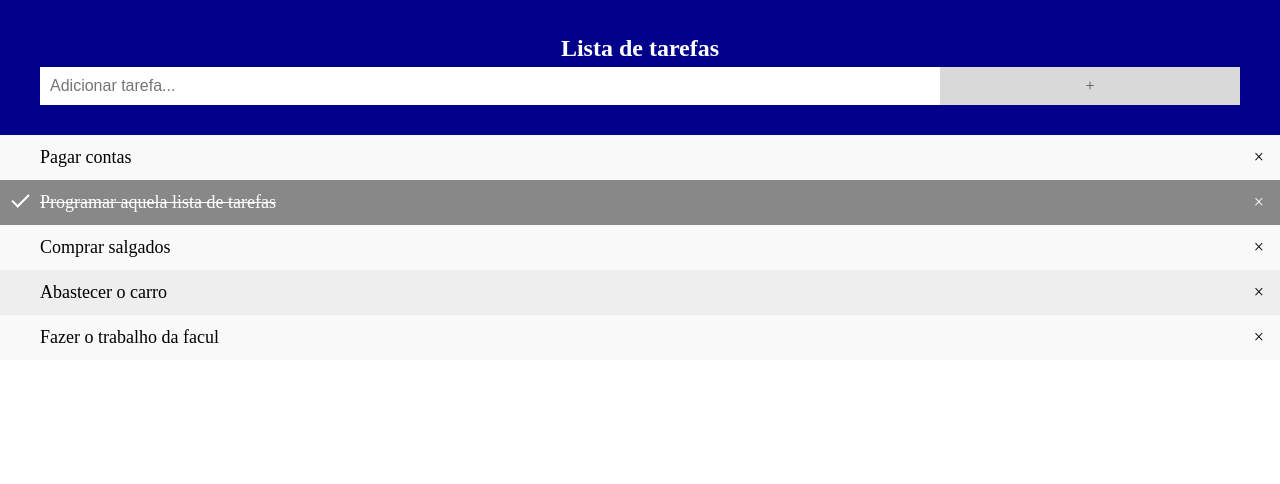
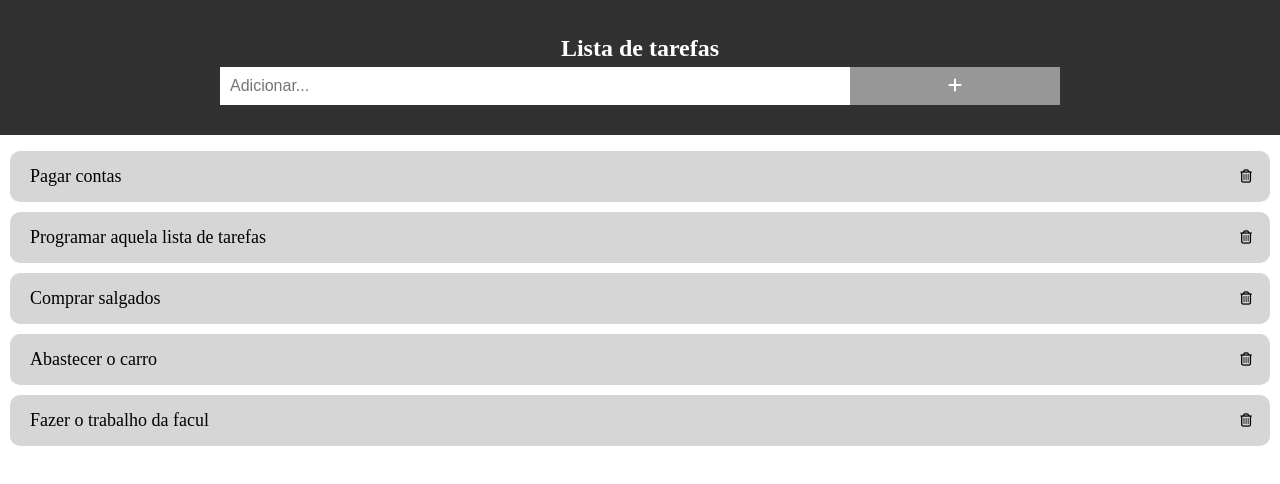
Before and after one commit to wizdoux/tasklist, a plain HTML site: page index.html in a window 1280 px wide. Drawn offline with Linux system fonts and the light colour scheme.

Commit message:
nova aparencia

```diff
--- /dev/null
+++ b/index.css
@@ -0,0 +1,81 @@
+body {
+  margin: 0;
+}
+
+* {
+  box-sizing: border-box;
+}
+
+ul {
+  padding: 0;
+}
+
+ul li {
+  border-radius: 10px;
+  margin: 10px;
+  cursor: pointer;
+  position: relative;
+  padding: 15px 20px;
+  background: #d6d6d6;
+  font-size: 18px;
+
+  -webkit-user-select: none;
+  -moz-user-select: none;
+  -ms-user-select: none;
+  user-select: none;
+}
+
+.close {
+  position: absolute;
+  right: 0;
+  top: 0;
+  padding: 18px;
+  border: none;
+  background: transparent;
+}
+
+.close:hover {
+  background-color: #f44336;
+  color: white;
+  height: 100%;
+}
+
+.header {
+  background-color: rgb(49, 49, 49);
+  padding: 30px 40px;
+  color: white;
+  text-align: center;
+  display: flex;
+  flex-direction: column;
+  align-items: center;
+}
+
+h2 {
+  margin: 5px;
+}
+
+.addField {
+  width: 70%;
+}
+
+input {
+  border: none;
+  width: 75%;
+  padding: 10px;
+  float: left;
+  font-size: 16px;
+}
+
+.addBtn {
+  padding: 10px;
+  width: 25%;
+  float: left;
+  cursor: pointer;
+
+  background: #979797;
+  color: white;
+}
+
+.addBtn:hover {
+  background-color: #29c6b6;
+}
--- a/index.html
+++ b/index.html
@@ -1,203 +1,26 @@
 <!DOCTYPE html>
-<html>
   <head>
     <meta name="viewport" content="width=device-width, initial-scale=1">
-<style>
-body {
-  margin: 0;
-  min-width: 250px;
-}
+    <link rel="stylesheet" href="index.css">
+    <link rel="stylesheet" href="https://cdnjs.cloudflare.com/ajax/libs/font-awesome/6.4.0/css/all.min.css"
+      integrity="sha512-iecdLmaskl7CVkqkXNQ/ZH/XLlvWZOJyj7Yy7tcenmpD1ypASozpmT/E0iPtmFIB46ZmdtAc9eNBvH0H/ZpiBw=="
+      crossorigin="anonymous" referrerpolicy="no-referrer" />
+  </head>
 
-/* Incluir o preenchimento e a borda na largura e altura totais de um elemento */
-* {
-  box-sizing: border-box;
-}
-
-/* Remover margens e preenchimento da lista */
-ul {
-  margin: 0;
-  padding: 0;
-}
-
-/* Estilize os itens da lista */
-ul li {
-  cursor: pointer;
-  position: relative;
-  padding: 12px 8px 12px 40px;
-  list-style-type: none;
-  background: #eee;
-  font-size: 18px;
-  transition: 0.2s;
-
-  /* Tornar os itens da lista não selecionáveis */
-  -webkit-user-select: none;
-  -moz-user-select: none;
-  -ms-user-select: none;
-  user-select: none;
-}
-
-/* Defina todos os itens da lista ímpar para uma cor diferente (listras de zebra) */
-ul li:nth-child(odd) {
-  background: #f9f9f9;
-}
-
-/* Cor de fundo mais escura ao passar o mouse */
-ul li:hover {
-  background: #ddd;
-}
-
-/* Quando clicado, adicione uma cor de fundo e risque o texto */
-ul li.checked {
-  background: #888;
-  color: #fff;
-  text-decoration: line-through;
-}
-
-/* Adicione uma marca de "verificado" quando clicado */
-ul li.checked::before {
-  content: '';
-  position: absolute;
-  border-color: #fff;
-  border-style: solid;
-  border-width: 0 2px 2px 0;
-  top: 10px;
-  left: 16px;
-  transform: rotate(45deg);
-  height: 15px;
-  width: 7px;
-}
-
-/* Estilize o botão Fechar */
-.close {
-  position: absolute;
-  right: 0;
-  top: 0;
-  padding: 12px 16px 12px 16px;
-}
-
-.close:hover {
-  background-color: #f44336;
-  color: white;
-}
-
-/* Estilize o cabeçalho */
-.header {
-  background-color: darkblue;
-  padding: 30px 40px;
-  color: white;
-  text-align: center;
-}
-
-/* Limpar floats após o cabeçalho */
-.header:after {
-  content: "";
-  display: table;
-  clear: both;
-}
-
-/* Estilize a entrada */
-input {
-  margin: 0;
-  border: none;
-  border-radius: 0;
-  width: 75%;
-  padding: 10px;
-  float: left;
-  font-size: 16px;
-}
-
-/* Estilize o botão "Adicionar" */
-.addBtn {
-  padding: 10px;
-  width: 25%;
-  background: #d9d9d9;
-  color: #555;
-  float: left;
-  text-align: center;
-  font-size: 16px;
-  cursor: pointer;
-  transition: 0.3s;
-  border-radius: 0;
-}
-
-.addBtn:hover {
-  background-color: #bbb;
-}
-</style>
-</head>
   <body>
-
-<div id="myDIV" class="header">
-  <h2 style="margin:5px">Lista de tarefas</h2>
-  <input type="text" id="myInput" placeholder="Adicionar tarefa...">
-  <span onclick="newElement()" class="addBtn">+</span>
+    <div class="header">
+      <h2>Lista de tarefas</h2>
+      <div class="addField">
+        <input id="myInput" placeholder="Adicionar...">
+        <span onclick="adicionar()" class="addBtn">
+          <i class="fa-solid fa-plus"></i>
+        </span>
       </div>
-
+    </div>
+    <div>
       <ul id="myUL">
-  <li>Pagar contas</li>
-  <li class="checked">Programar aquela lista de tarefas</li>
-  <li>Comprar salgados</li>
-  <li>Abastecer o carro</li>
-  <li>Fazer o trabalho da facul</li>
       </ul>
-
-<script>
-// Crie um botão "fechar" e anexe-o a cada item da lista
-var myNodelist = document.getElementsByTagName("LI");
-var i;
-for (i = 0; i < myNodelist.length; i++) {
-  var span = document.createElement("SPAN");
-  var txt = document.createTextNode("\u00D7");
-  span.className = "close";
-  span.appendChild(txt);
-  myNodelist[i].appendChild(span);
-}
-
-// Clique em um botão fechar para ocultar o item da lista atual
-var close = document.getElementsByClassName("close");
-var i;
-for (i = 0; i < close.length; i++) {
-  close[i].onclick = function() {
-    var div = this.parentElement;
-    div.style.display = "none";
-  }
-}
-
-// Adicione um símbolo "marcado" ao clicar em um item da lista
-var list = document.querySelector('ul');
-list.addEventListener('click', function(ev) {
-  if (ev.target.tagName === 'LI') {
-    ev.target.classList.toggle('checked');
-  }
-}, false);
-
-// Crie um novo item de lista ao clicar no botão "Adicionar"
-function newElement() {
-  var li = document.createElement("li");
-  var inputValue = document.getElementById("myInput").value;
-  var t = document.createTextNode(inputValue);
-  li.appendChild(t);
-  if (inputValue === '') {
-    alert("Você deve escrever algo !");
-  } else {
-    document.getElementById("myUL").appendChild(li);
-  }
-  document.getElementById("myInput").value = "";
-
-  var span = document.createElement("SPAN");
-  var txt = document.createTextNode("\u00D7");
-  span.className = "close";
-  span.appendChild(txt);
-  li.appendChild(span);
-
-  for (i = 0; i < close.length; i++) {
-    close[i].onclick = function() {
-      var div = this.parentElement;
-      div.style.display = "none";
-    }
-  }
-}
-</script>
-
+    </div>
+    <script src="index.js"></script>
   </body>
 </html>
--- /dev/null
+++ b/index.js
@@ -0,0 +1,45 @@
+const data = [
+  { desc: "Pagar contas" }, { desc: "Programar aquela lista de tarefas" }, { desc: "Comprar salgados" },
+  { desc: "Abastecer o carro" }, { desc: "Fazer o trabalho da facul" }
+];
+
+function carregarLista() {
+  for (var i = 0; i < data.length; i++) {
+    document.querySelector("#myUL").innerHTML +=
+      `
+    <li>
+      ${data[i].desc}
+      <button onclick="remover()" class="close">
+        <i class="fa-regular fa-trash-can"></i>
+      </button>
+    </li>
+    `
+  }
+}
+
+function adicionar() {
+  var inputValue = document.getElementById("myInput").value;
+  if (inputValue != '') {
+    document.querySelector("#myUL").innerHTML +=
+      `
+    <li>
+      ${inputValue}
+      <button onclick="remover()" class="close">
+       <i class="fa-regular fa-trash-can"></i>
+      </button>
+    </li>
+    `
+  }
+}
+
+function remover() {
+  var close = document.getElementsByClassName("close");
+  for (var i = 0; i < close.length; i++) {
+    close[i].onclick = function () {
+      var div = this.parentElement;
+      div.style.display = "none";
+    }
+  }
+}
+
+carregarLista()
```
Lines whose indentation alone changed are shown as unchanged.
